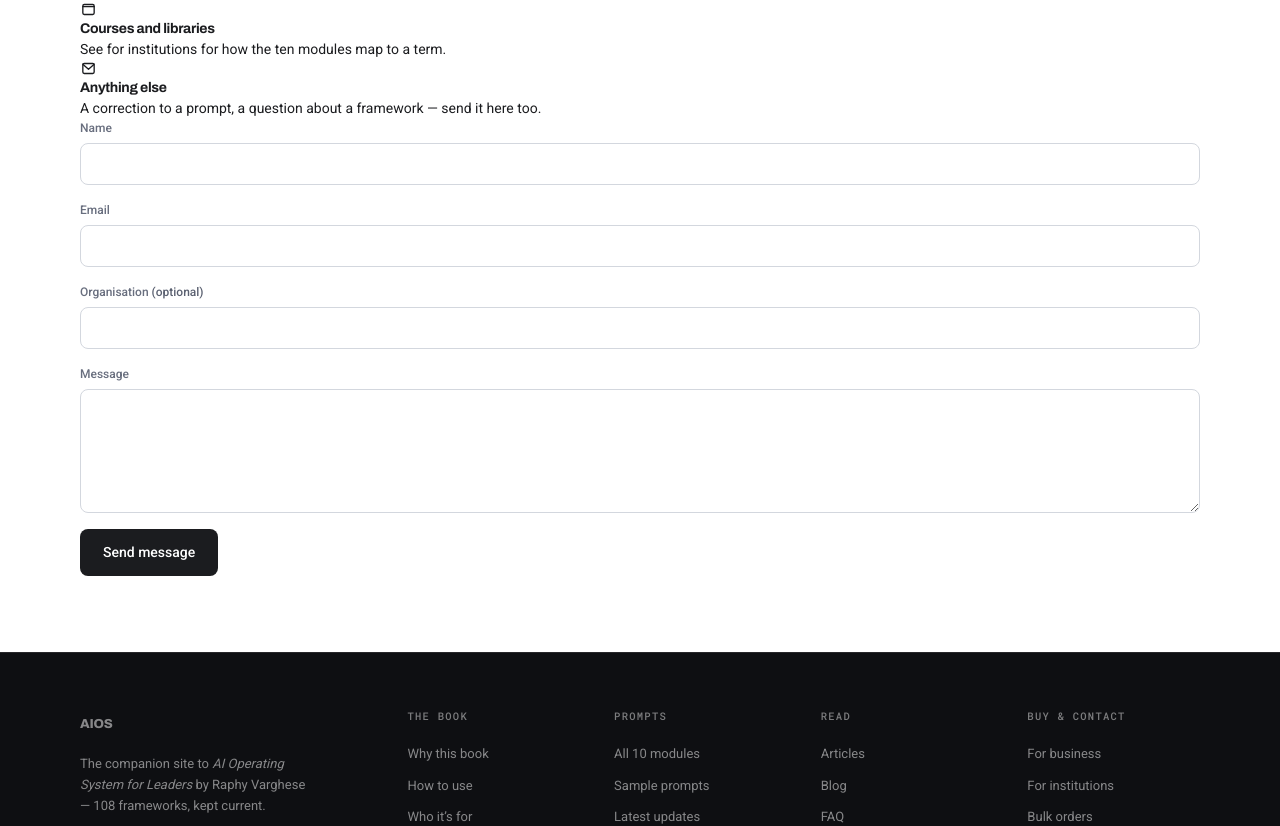
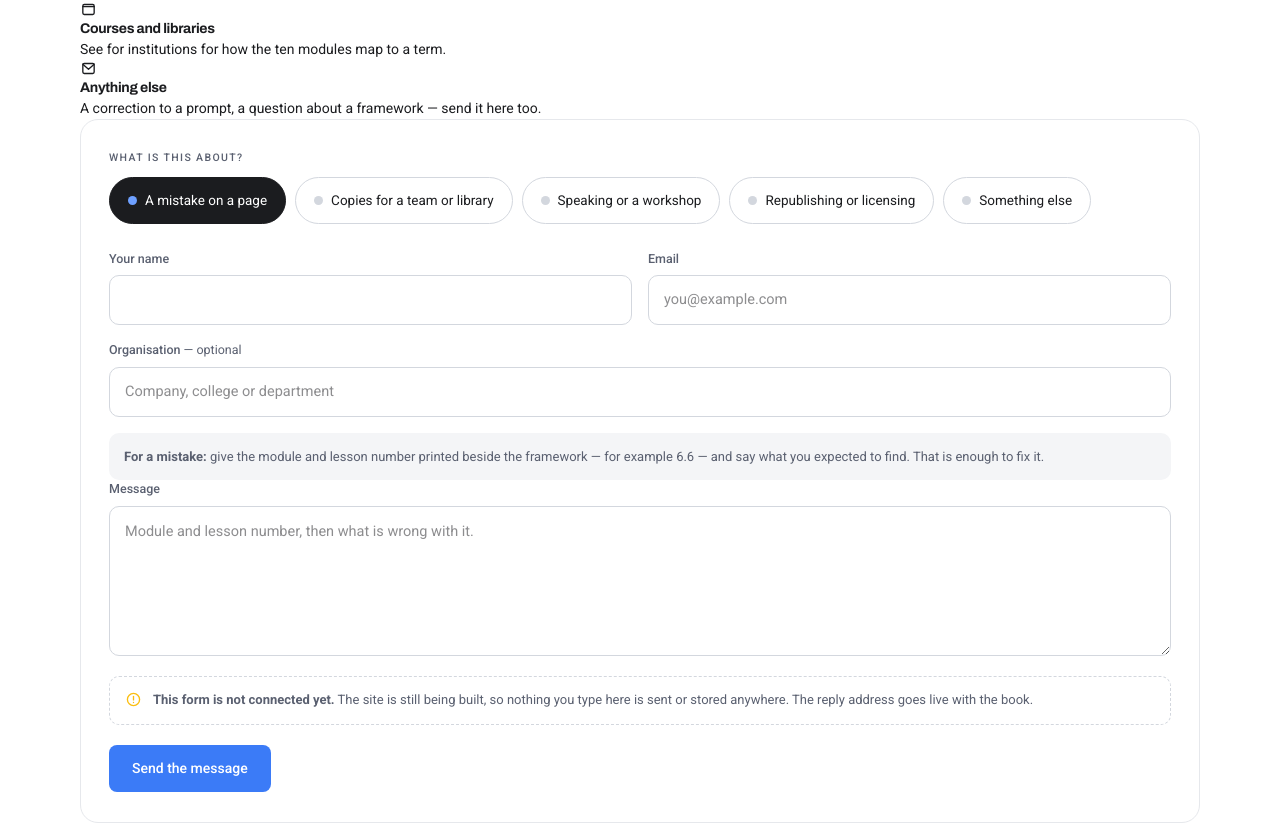
Before and after one commit to vargheseraphy/aios-app, a Next.js app: page /contact in a window 1280 px wide. Shown: the part 405-1231 px from the top of the page. Built offline with nearby package versions, Linux system fonts and the light colour scheme; no server answers.

Commit message:
feat: rebuild the contact form with topic routing and a live hint
Adds the locked design's five-topic pill group; picking one swaps the
hint text and textarea placeholder so the sender knows what's useful
to include before they write it.

```diff
--- a/components/contact/ContactForm.tsx
+++ b/components/contact/ContactForm.tsx
@@ -1,71 +1,87 @@
 "use client";
 
-import { useActionState } from "react";
+import { useActionState, useState } from "react";
 import { submitContactMessage, type ContactFormState } from "@/lib/actions/contact";
+import { CONTACT_CONTENT as C } from "@/lib/pages-content";
+import { Rich } from "@/components/RichText";
+import styles from "./contact.module.css";
 
 const initialState: ContactFormState = { status: "idle", message: "" };
 
-const fieldClass =
-  "w-full rounded-lg border border-line-l2 bg-white px-3.5 py-2.5 text-[13.5px] text-ink-2 placeholder:text-gray-l focus:border-blue focus:outline-none focus-visible:ring-2 focus-visible:ring-blue focus-visible:ring-offset-2";
-
 export function ContactForm() {
   const [state, formAction, isPending] = useActionState(submitContactMessage, initialState);
-
-  if (state.status === "success") {
-    return (
-      <div
-        role="status"
-        className="rounded-xl border border-green/30 bg-green/10 px-5 py-4 text-[14px] text-ink-2"
-      >
-        {state.message}
-      </div>
-    );
-  }
+  const [topic, setTopic] = useState(C.topics[0].value);
+  const active = C.topics.find((t) => t.value === topic) ?? C.topics[0];
 
   return (
-    <form action={formAction} className="flex flex-col gap-4">
-      <div className="flex flex-col gap-1.5">
-        <label htmlFor="contact-name" className="text-[12px] font-medium text-gray-l2">
-          Name
-        </label>
-        <input id="contact-name" name="name" type="text" required className={fieldClass} />
+    <form action={formAction} className={styles.formcard} id="contactForm">
+      <fieldset className={styles.routes}>
+        <legend>What is this about?</legend>
+        <div className={styles.rgrid}>
+          {C.topics.map((t) => (
+            <label className={styles.rpill} key={t.value}>
+              <input
+                type="radio"
+                name="topic"
+                value={t.value}
+                checked={topic === t.value}
+                onChange={() => setTopic(t.value)}
+              />
+              <span className={styles.rpillLabel}>{t.label}</span>
+            </label>
+          ))}
+        </div>
+      </fieldset>
+
+      <div className={`${styles.fgrid} ${styles.fgridTwo}`}>
+        <div className={styles.field}>
+          <label htmlFor="cName">Your name</label>
+          <input id="cName" name="name" type="text" autoComplete="name" required />
+        </div>
+        <div className={styles.field}>
+          <label htmlFor="cEmail">Email</label>
+          <input id="cEmail" name="email" type="email" autoComplete="email" placeholder="you@example.com" required />
+        </div>
       </div>
-      <div className="flex flex-col gap-1.5">
-        <label htmlFor="contact-email" className="text-[12px] font-medium text-gray-l2">
-          Email
-        </label>
-        <input id="contact-email" name="email" type="email" required className={fieldClass} />
+      <div className={styles.fgrid}>
+        <div className={styles.field}>
+          <label htmlFor="cOrg">
+            Organisation <span className={styles.opt}>— optional</span>
+          </label>
+          <input id="cOrg" name="organisation" type="text" autoComplete="organization" placeholder="Company, college or department" />
+        </div>
       </div>
-      <div className="flex flex-col gap-1.5">
-        <label htmlFor="contact-org" className="text-[12px] font-medium text-gray-l2">
-          Organisation <span className="text-gray-l">(optional)</span>
-        </label>
-        <input id="contact-org" name="organisation" type="text" className={fieldClass} />
+
+      <p className={styles.fhint} id="topicHint" aria-live="polite">
+        <Rich text={active.hint} />
+      </p>
+
+      <div className={styles.fgrid}>
+        <div className={styles.field}>
+          <label htmlFor="cMsg">Message</label>
+          <textarea id="cMsg" name="message" aria-describedby="topicHint" placeholder={active.placeholder} required />
+        </div>
       </div>
-      <div className="flex flex-col gap-1.5">
-        <label htmlFor="contact-message" className="text-[12px] font-medium text-gray-l2">
-          Message
-        </label>
-        <textarea
-          id="contact-message"
-          name="message"
-          required
-          rows={5}
-          className={fieldClass}
-        />
+
+      <div className={styles.fpend}>
+        <svg className={`i ${styles.pi}`} width="17" height="17" viewBox="0 0 24 24" aria-hidden="true">
+          <circle cx="12" cy="12" r="8.6" />
+          <path d="M12 7.6v5" />
+          <path d="M12 16.2h.01" />
+        </svg>
+        <span>
+          <Rich text={C.formPendingNotice} />
+        </span>
       </div>
-      {state.status === "error" && (
-        <p role="alert" className="text-[12.5px] text-red">
-          {state.message}
-        </p>
-      )}
-      <button
-        type="submit"
-        disabled={isPending}
-        className="btn btn-ink w-fit disabled:cursor-not-allowed disabled:opacity-60"
-      >
-        {isPending ? "Sending…" : "Send message"}
-      </button>
+
+      <div className={styles.fsend}>
+        <button className="btn btn-blue" type="submit" disabled={isPending}>
+          {isPending ? "Sending…" : "Send the message"}
+        </button>
+        <span className={styles.fstatus} role="status">
+          {state.status !== "idle" ? state.message : ""}
+        </span>
+      </div>
     </form>
   );
 }
```
